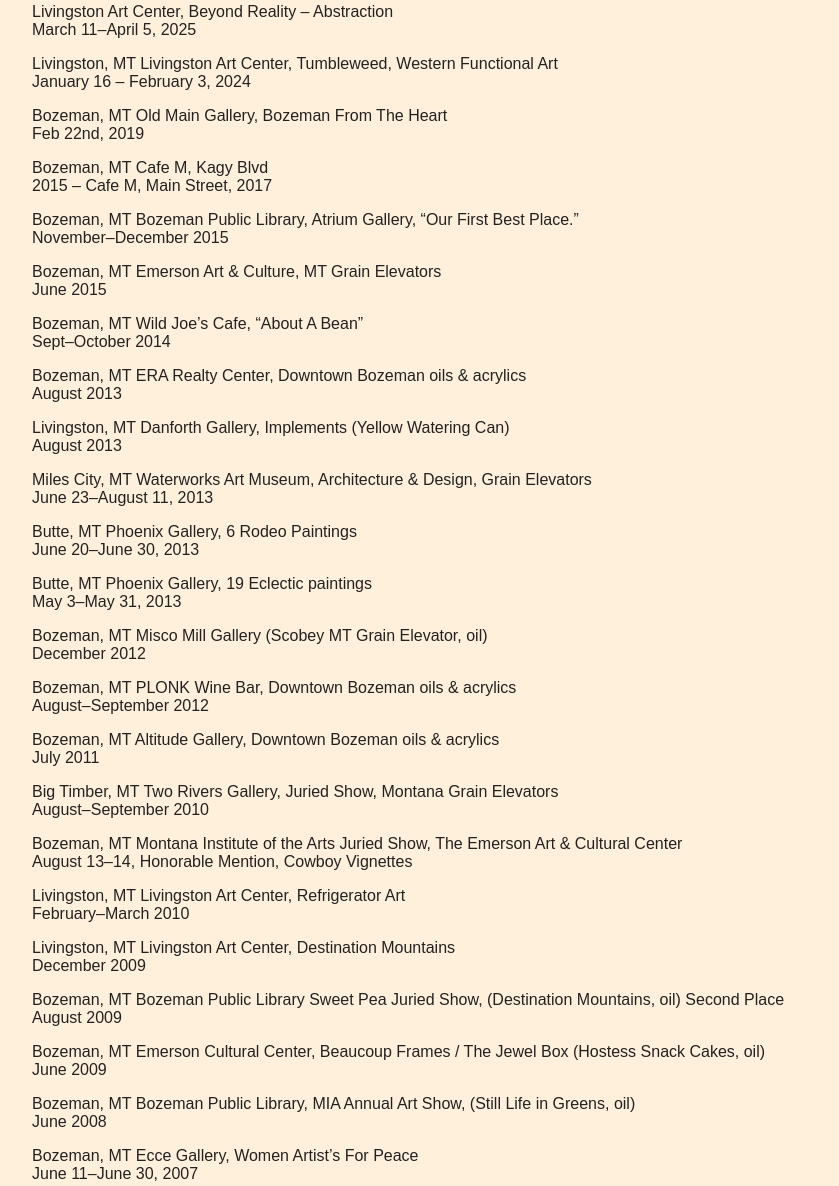
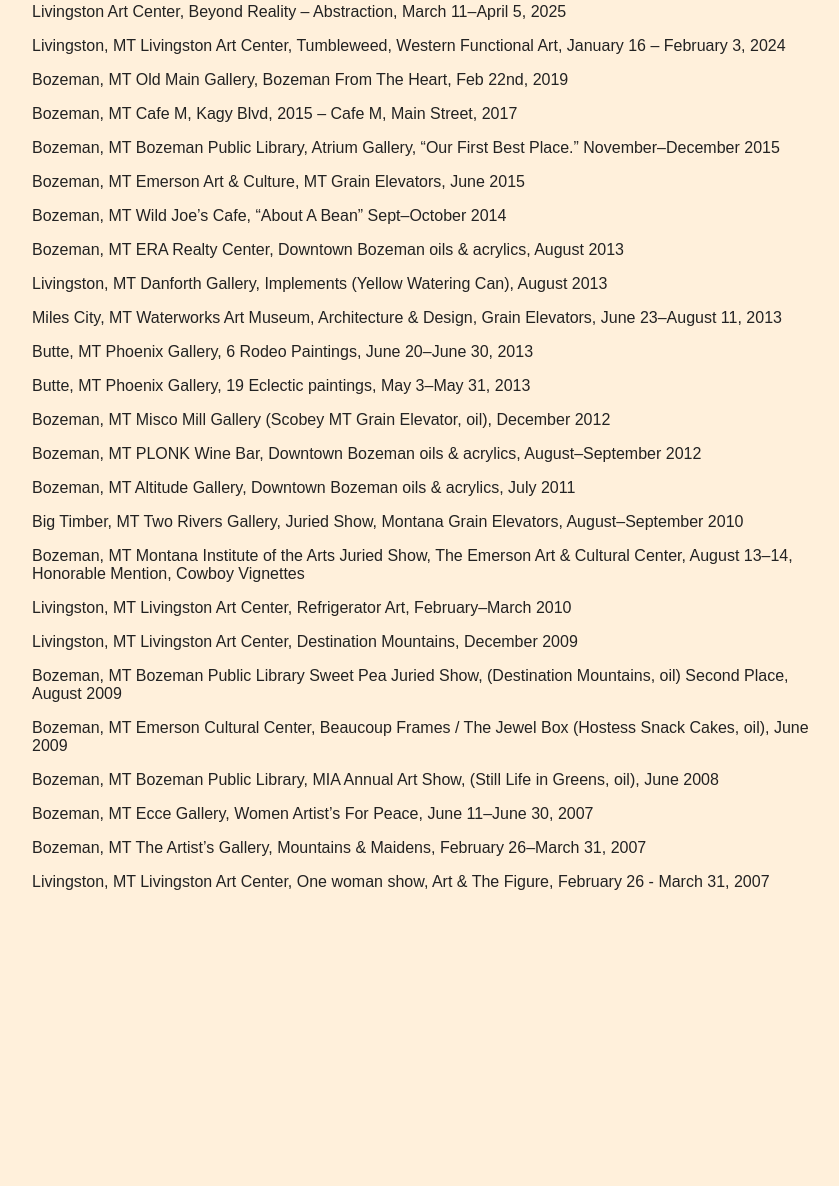
Before and after one commit to phillipcrawford/artist-site, a plain HTML site: page art-shows.html in a window 1280 px wide. Shown: the part 344-1530 px from the top of the page, without its empty margins (208-1047 px from the left). After the commit the page ends 1283 px from the top, so only its background shows below. Drawn offline with Linux system fonts and the light colour scheme; a web font is replaced by a local one.

Commit message:
only one br tag

```diff
--- a/art-shows.html
+++ b/art-shows.html
@@ -19,38 +19,38 @@
     </nav>
 </header>
 <main>
-    <h2>Exhibitions featuring the work of June Safford.</h2>
+    <h2>Exhibitions featuring the work of June Safford</h2>
     <div class="art-shows-content">
 
         <section class="past-shows">
             <h3>Ongoing Shows</h3>
             <p>Bozeman, Montana, Bozeman Art Museum "New Frontiers: Contemporary, Abstract, & Digital Art"<br>September 12th- December 13th 2025</p>
             <h3>Past Shows</h3>
-            <p>Livingston Art Center, Beyond Reality – Abstraction<br>March 11–April 5, 2025</p>
-            <p>Livingston, MT Livingston Art Center, Tumbleweed, Western Functional Art<br>January 16 – February 3, 2024</p>
-            <p>Bozeman, MT Old Main Gallery, Bozeman From The Heart<br>Feb 22nd, 2019</p>
-            <p>Bozeman, MT Cafe M, Kagy Blvd<br>2015 – Cafe M, Main Street, 2017</p>
-            <p>Bozeman, MT Bozeman Public Library, Atrium Gallery, “Our First Best Place.”<br>November–December 2015</p>
-            <p>Bozeman, MT Emerson Art & Culture, MT Grain Elevators<br>June 2015</p>
-            <p>Bozeman, MT Wild Joe’s Cafe, “About A Bean”<br>Sept–October 2014</p>
-            <p>Bozeman, MT ERA Realty Center, Downtown Bozeman oils & acrylics<br>August 2013</p>
-            <p>Livingston, MT Danforth Gallery, Implements (Yellow Watering Can)<br>August 2013</p>
-            <p>Miles City, MT Waterworks Art Museum, Architecture & Design, Grain Elevators<br>June 23–August 11, 2013</p>
-            <p>Butte, MT Phoenix Gallery, 6 Rodeo Paintings<br>June 20–June 30, 2013</p>
-            <p>Butte, MT Phoenix Gallery, 19 Eclectic paintings<br>May 3–May 31, 2013</p>
-            <p>Bozeman, MT Misco Mill Gallery (Scobey MT Grain Elevator, oil)<br>December 2012</p>
-            <p>Bozeman, MT PLONK Wine Bar, Downtown Bozeman oils & acrylics<br>August–September 2012</p>
-            <p>Bozeman, MT Altitude Gallery, Downtown Bozeman oils & acrylics<br>July 2011</p>
-            <p>Big Timber, MT Two Rivers Gallery, Juried Show, Montana Grain Elevators<br>August–September 2010</p>
-            <p>Bozeman, MT Montana Institute of the Arts Juried Show, The Emerson Art & Cultural Center<br>August 13–14, Honorable Mention, Cowboy Vignettes</p>
-            <p>Livingston, MT Livingston Art Center, Refrigerator Art<br>February–March 2010</p>
-            <p>Livingston, MT Livingston Art Center, Destination Mountains<br>December 2009</p>
-            <p>Bozeman, MT Bozeman Public Library Sweet Pea Juried Show, (Destination Mountains, oil) Second Place<br>August 2009</p>
-            <p>Bozeman, MT Emerson Cultural Center, Beaucoup Frames / The Jewel Box (Hostess Snack Cakes, oil)<br>June 2009</p>
-            <p>Bozeman, MT Bozeman Public Library, MIA Annual Art Show, (Still Life in Greens, oil)<br>June 2008</p>
-            <p>Bozeman, MT Ecce Gallery, Women Artist’s For Peace<br>June 11–June 30, 2007</p>
-            <p>Bozeman, MT The Artist’s Gallery, Mountains & Maidens<br>February 26–March 31, 2007</p>
-            <p>Livingston, MT Livingston Art Center, One woman show, Art & The Figure<br>February 26 - March 31, 2007</p>
+            <p>Livingston Art Center, Beyond Reality – Abstraction, March 11–April 5, 2025</p>
+            <p>Livingston, MT Livingston Art Center, Tumbleweed, Western Functional Art, January 16 – February 3, 2024</p>
+            <p>Bozeman, MT Old Main Gallery, Bozeman From The Heart, Feb 22nd, 2019</p>
+            <p>Bozeman, MT Cafe M, Kagy Blvd, 2015 – Cafe M, Main Street, 2017</p>
+            <p>Bozeman, MT Bozeman Public Library, Atrium Gallery, “Our First Best Place.” November–December 2015</p>
+            <p>Bozeman, MT Emerson Art & Culture, MT Grain Elevators, June 2015</p>
+            <p>Bozeman, MT Wild Joe’s Cafe, “About A Bean” Sept–October 2014</p>
+            <p>Bozeman, MT ERA Realty Center, Downtown Bozeman oils & acrylics, August 2013</p>
+            <p>Livingston, MT Danforth Gallery, Implements (Yellow Watering Can), August 2013</p>
+            <p>Miles City, MT Waterworks Art Museum, Architecture & Design, Grain Elevators, June 23–August 11, 2013</p>
+            <p>Butte, MT Phoenix Gallery, 6 Rodeo Paintings, June 20–June 30, 2013</p>
+            <p>Butte, MT Phoenix Gallery, 19 Eclectic paintings, May 3–May 31, 2013</p>
+            <p>Bozeman, MT Misco Mill Gallery (Scobey MT Grain Elevator, oil), December 2012</p>
+            <p>Bozeman, MT PLONK Wine Bar, Downtown Bozeman oils & acrylics, August–September 2012</p>
+            <p>Bozeman, MT Altitude Gallery, Downtown Bozeman oils & acrylics, July 2011</p>
+            <p>Big Timber, MT Two Rivers Gallery, Juried Show, Montana Grain Elevators, August–September 2010</p>
+            <p>Bozeman, MT Montana Institute of the Arts Juried Show, The Emerson Art & Cultural Center, August 13–14, Honorable Mention, Cowboy Vignettes</p>
+            <p>Livingston, MT Livingston Art Center, Refrigerator Art, February–March 2010</p>
+            <p>Livingston, MT Livingston Art Center, Destination Mountains, December 2009</p>
+            <p>Bozeman, MT Bozeman Public Library Sweet Pea Juried Show, (Destination Mountains, oil) Second Place, August 2009</p>
+            <p>Bozeman, MT Emerson Cultural Center, Beaucoup Frames / The Jewel Box (Hostess Snack Cakes, oil), June 2009</p>
+            <p>Bozeman, MT Bozeman Public Library, MIA Annual Art Show, (Still Life in Greens, oil), June 2008</p>
+            <p>Bozeman, MT Ecce Gallery, Women Artist’s For Peace, June 11–June 30, 2007</p>
+            <p>Bozeman, MT The Artist’s Gallery, Mountains & Maidens, February 26–March 31, 2007</p>
+            <p>Livingston, MT Livingston Art Center, One woman show, Art & The Figure, February 26 - March 31, 2007</p>
 
         </section>
     </div>
```
